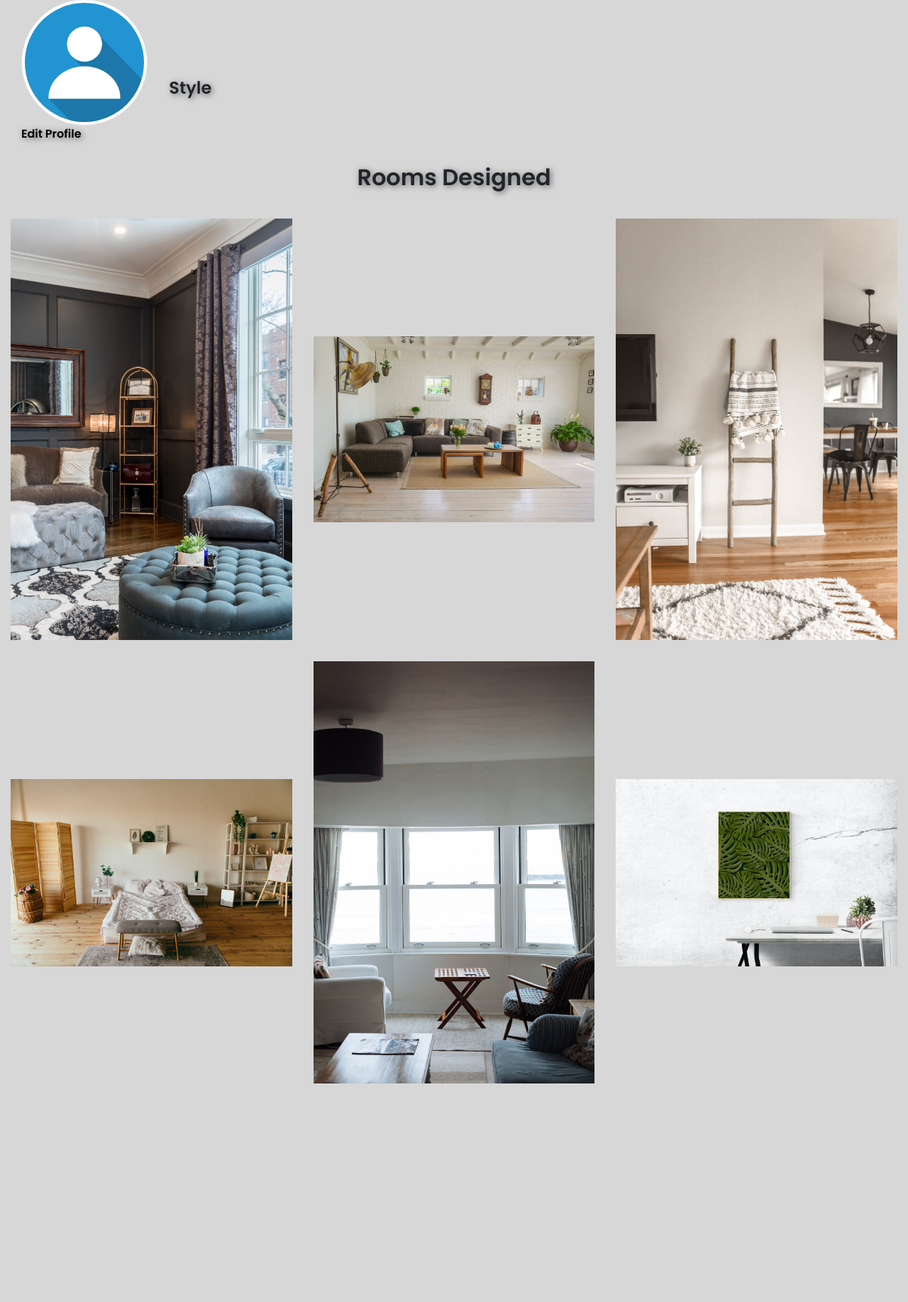
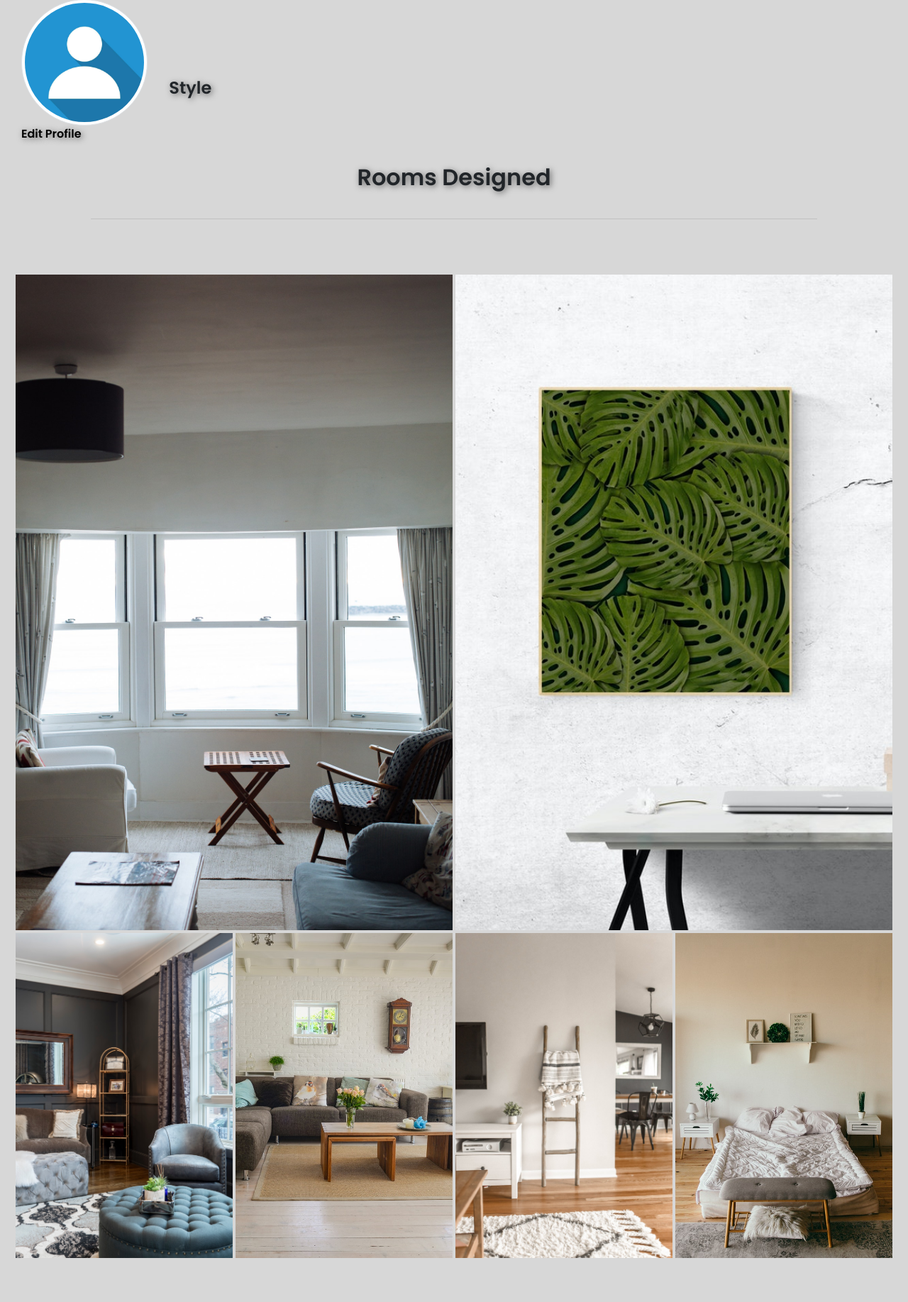
Before and after one commit to perrinjoseph/indy., a PHP site: page /indy/designer.php in a window 1280 px wide. Shown: the part 90-1925 px from the top of the page at 71% size. Before the commit the page ends 1617 px from the top, so only its background shows below. Run offline with PHP 8.4, Linux system fonts and the light colour scheme; the visitor is signed in with stand-in values (Sample User, id 1); data that the repository does not hold is empty; some libraries are stand-ins or nearby versions.

Commit message:
fixed css for images on employee's profile page so they look good.

```diff
--- a/designer.php
+++ b/designer.php
@@ -14,10 +14,14 @@
     <link href="https://fonts.googleapis.com/css2?family=Heebo:wght@900&display=swap" rel="stylesheet">
     <link href="https://fonts.googleapis.com/css2?family=Epilogue:wght@600&family=Heebo:wght@600;900&family=Poppins:wght@600&display=swap" rel="stylesheet">
     <link rel="canonical" href="https://getbootstrap.com/docs/4.5/examples/sign-in/">
-
+    <script src="https://cdnjs.cloudflare.com/ajax/libs/jquery/3.3.1/jquery.min.js"></script>
+    <script src="https://cdnjs.cloudflare.com/ajax/libs/magnific-popup.js/1.1.0/jquery.magnific-popup.min.js"></script>
     <!-- Bootstrap core CSS -->
     <link rel="stylesheet" href="https://stackpath.bootstrapcdn.com/bootstrap/4.5.2/css/bootstrap.min.css" integrity="sha384-JcKb8q3iqJ61gNV9KGb8thSsNjpSL0n8PARn9HuZOnIxN0hoP+VmmDGMN5t9UJ0Z" crossorigin="anonymous">
     <link href="style.css" rel="stylesheet">
+    <style>
+
+    </style>
 </head>
 
 <body>
@@ -152,25 +156,43 @@
             }
 
             // Display up to 3 images and then place a new row, then repeat until out of images
-            for($i = 0; $i < $numRows; $i++) {
-                echo "<div class='row-bottom-margin'>";
-                for($x=0; $x < 3; $x++)
-                {
-                    if($imageIndex < $numImages)
-                    {
+
 
         ?>
+            <hr width="80%">
+            <div class="gallery-section">
+      <div class="inner-width">
 
-                    <div class="col-sm-4">
-                        <img src=<?php echo "$images[$imageIndex]";?> class=" img-fluid" alt="Room" >
-                        <?php $imageIndex++; ?>
-                    </div>
-        <?php
-                    }
-                }
-                echo "</div>";
+        <div class="gallery">
+            <?php
+
+            for($x=0; $x < $numImages; $x++){
+            ?>
+          <div class="image" style="display:flex;  object-fit: cover;">
+            <img src=<?php echo"$images[$x]";?> alt="" style="display:flex;  object-fit: cover; padding:2px;">
+            </div>
+            <?php
             }
-        ?>
+            ?>
+
+
+
+      </div>
+    </div>
+
+
+  <script>
+    $(".gallery").magnificPopup({
+      delegate: 'a',
+      type: 'image',
+      gallery:{
+        enabled: true
+      }
+    });
+  </script>
+
+
+
     </div>
         </div>
         <div id="popup">
--- a/style.css
+++ b/style.css
@@ -909,3 +909,74 @@ background: rgba(0, 0, 0, 0.2);
 {
     float: left;
 }
+
+
+
+/* concept taken from. file:///C:/Users/PERRIN~1/AppData/Local/Temp/Rar$EXa20208.39368/Gallery%20Section/index.html*/
+.gallery-section{
+    width: 100%;
+    padding: 60px 0;
+    background: #D7D7D7;
+  }
+
+  .inner-width{
+    width: 100%;
+    max-width: 1550px;
+    margin: auto;
+    padding: 0 20px;
+  }
+
+  .gallery-section h1{
+    text-align: center;
+    text-transform: uppercase;
+    color: #333;
+  }
+
+  .border{
+    width: 180px;
+    height: 4px;
+    background: #333;
+    margin: 60px auto;
+  }
+
+  .gallery-section .gallery{
+    display: flex;
+    flex-wrap: wrap-reverse;
+    justify-content: center;
+  }
+
+  .gallery-section .image{
+    flex: 25%;
+    overflow: hidden;
+    cursor: pointer;
+  }
+
+  .gallery-section .image img{
+    width: 100%;
+    height: 100%;
+    transition: 0.4s;
+  }
+
+  .gallery-section .image:hover img{
+    transform: scale(1.4);
+
+
+  }
+
+  @media screen and (max-width:960px) {
+    .gallery-section .image{
+      flex: 33.33%;
+    }
+  }
+
+  @media screen and (max-width:768px) {
+    .gallery-section .image{
+      flex: 50%;
+    }
+  }
+
+  @media screen and (max-width:480px) {
+    .gallery-section .image{
+      flex: 100%;
+    }
+  }
```
